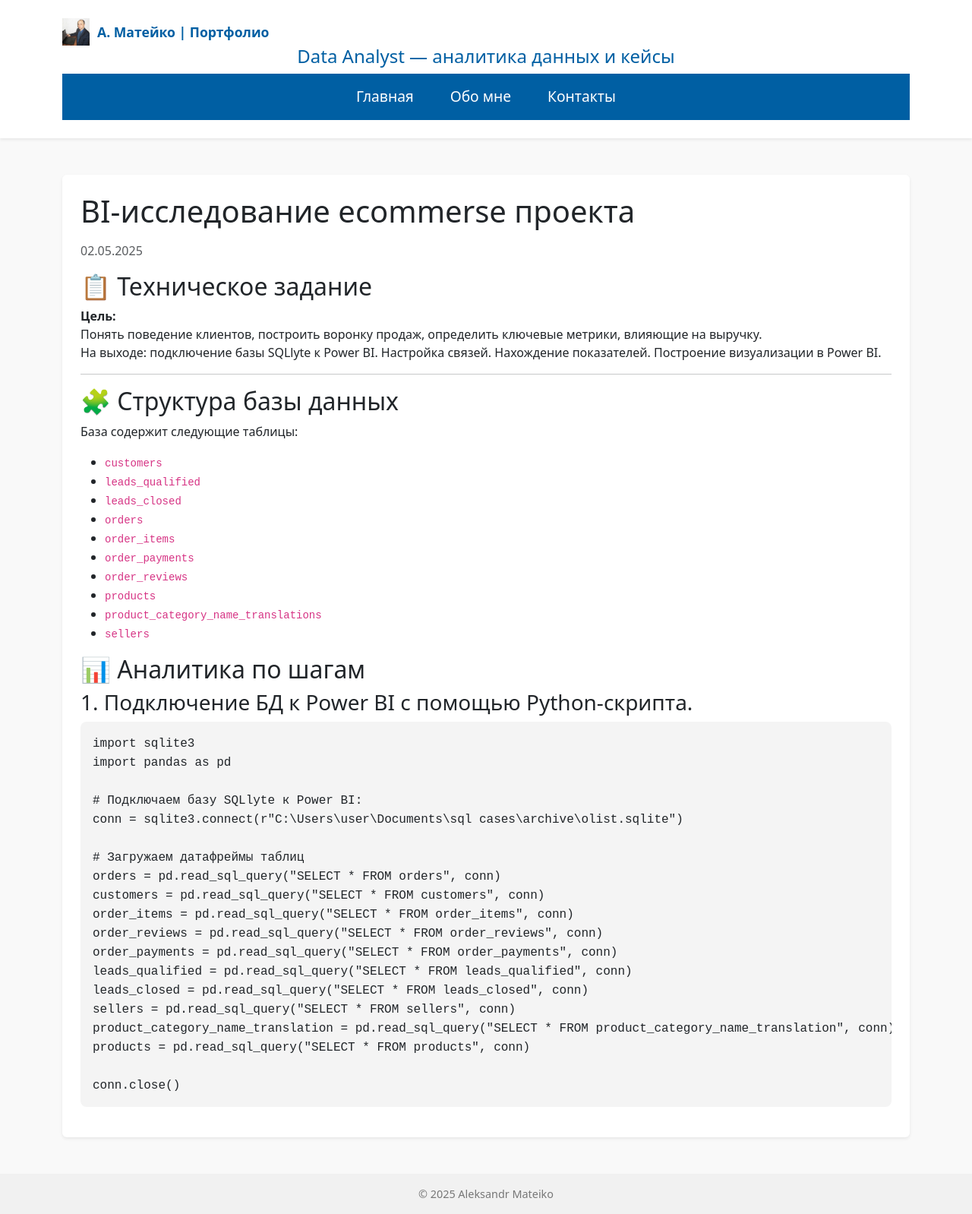
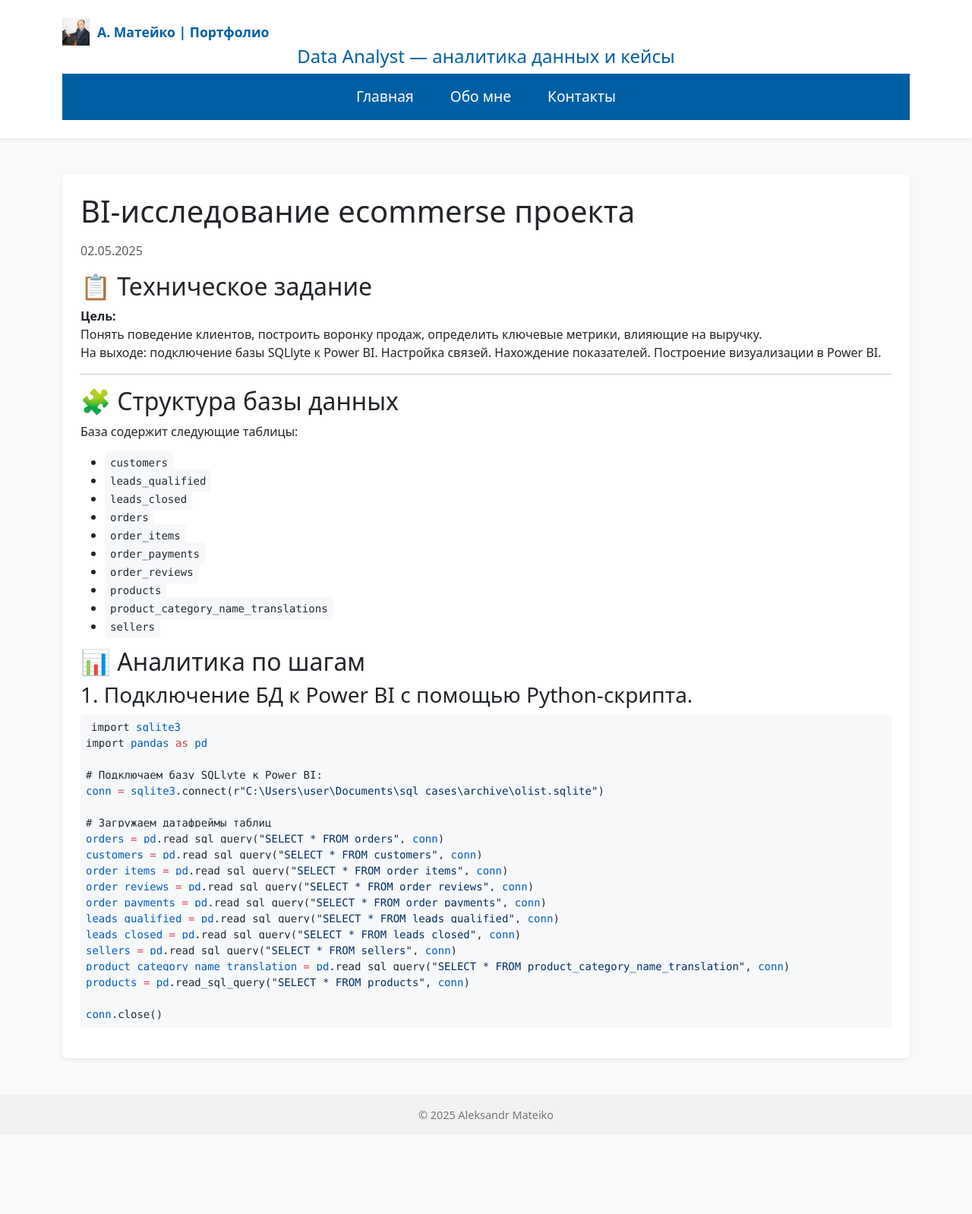
Before and after one commit to matejkoas/matejkoas.github.io, a Jekyll site: the page built from _cases/case7_bi.md, in a window 1280 px wide. Shown: the whole page at 76% size. Built offline with Jekyll 4.4.1, drawn with Linux system fonts in a browser that asks for light colours; after the commit the page ends 1494 px from its top, so only the background shows below that.

Commit message:
syntax.css

```diff
--- a/_includes/header.html
+++ b/_includes/header.html
@@ -17,6 +17,7 @@
   <link href="https://cdn.jsdelivr.net/npm/bootstrap@5.3.2/dist/css/bootstrap.min.css" rel="stylesheet">
   <link rel="icon" href="{{ site.baseurl }}/assets/images/favicon.ico" type="image/x-icon">
   <link rel="stylesheet" href="{{ site.baseurl }}/assets/css/style.css">
+  <link rel="stylesheet" href="{{ site.baseurl }}/assets/css/syntax.css">
 
   <meta property="og:title" content="{{ page.title }}" />
   <meta property="og:description" content="{{ page.description }}" />
--- /dev/null
+++ b/assets/css/syntax.css
@@ -0,0 +1,18 @@
+/* syntax.css — простая подсветка кода */
+code, pre {
+    font-family: Consolas, Monaco, 'Andale Mono', 'Ubuntu Mono', monospace;
+    background-color: #f6f8fa;
+    color: #24292e;
+    font-size: 14px;
+    line-height: 1.5;
+    overflow-x: auto;
+    padding: 0.5em;
+    border-radius: 5px;
+  }
+
+  /* Цвета для синтаксиса */
+  .highlight .k { color: #d73a49; }      /* keywords */
+  .highlight .s { color: #032f62; }      /* strings */
+  .highlight .n { color: #005cc5; }      /* names */
+  .highlight .o { color: #d73a49; }      /* operators */
+  .highlight .c { color: #6a737d; }      /* comments */
```
